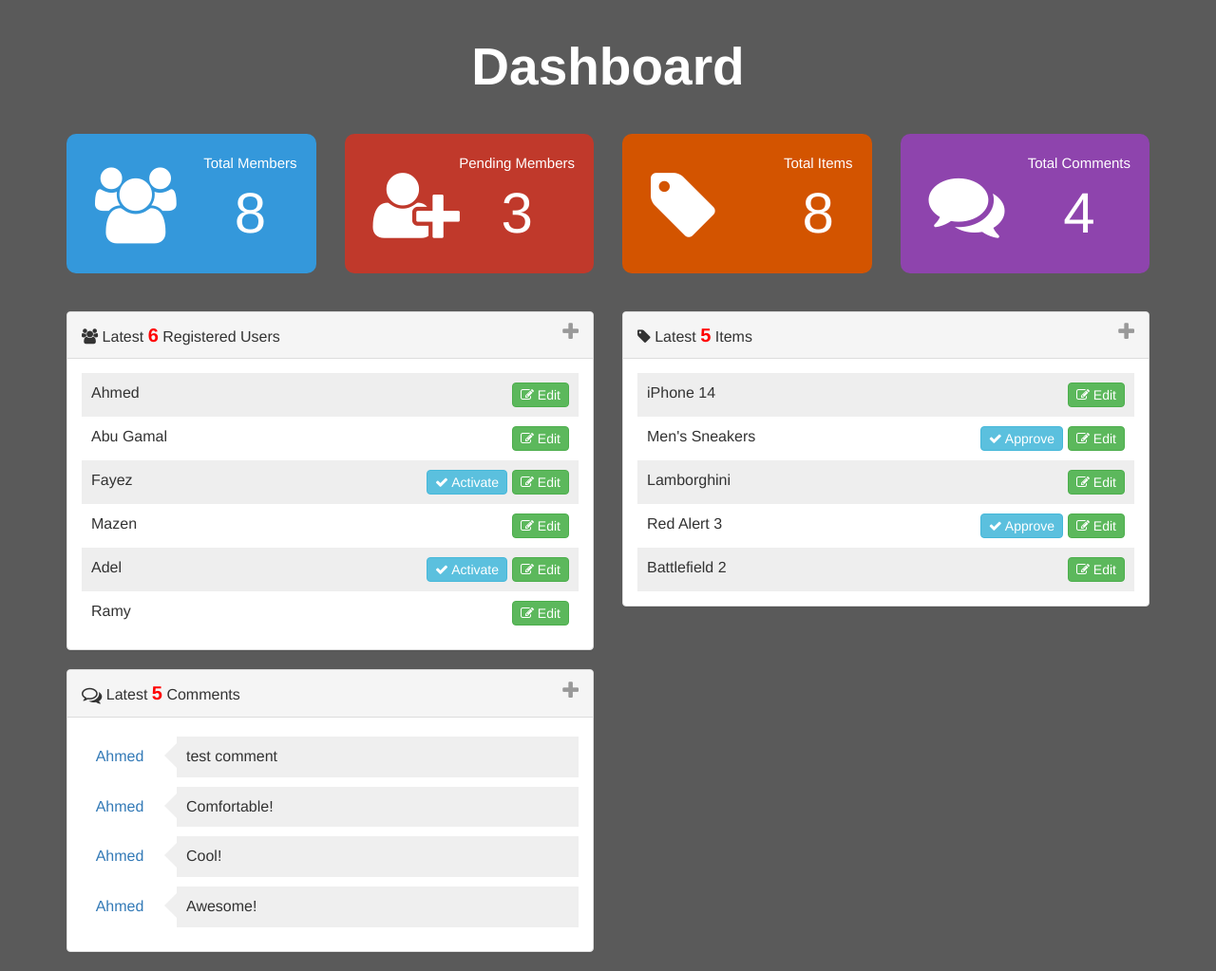
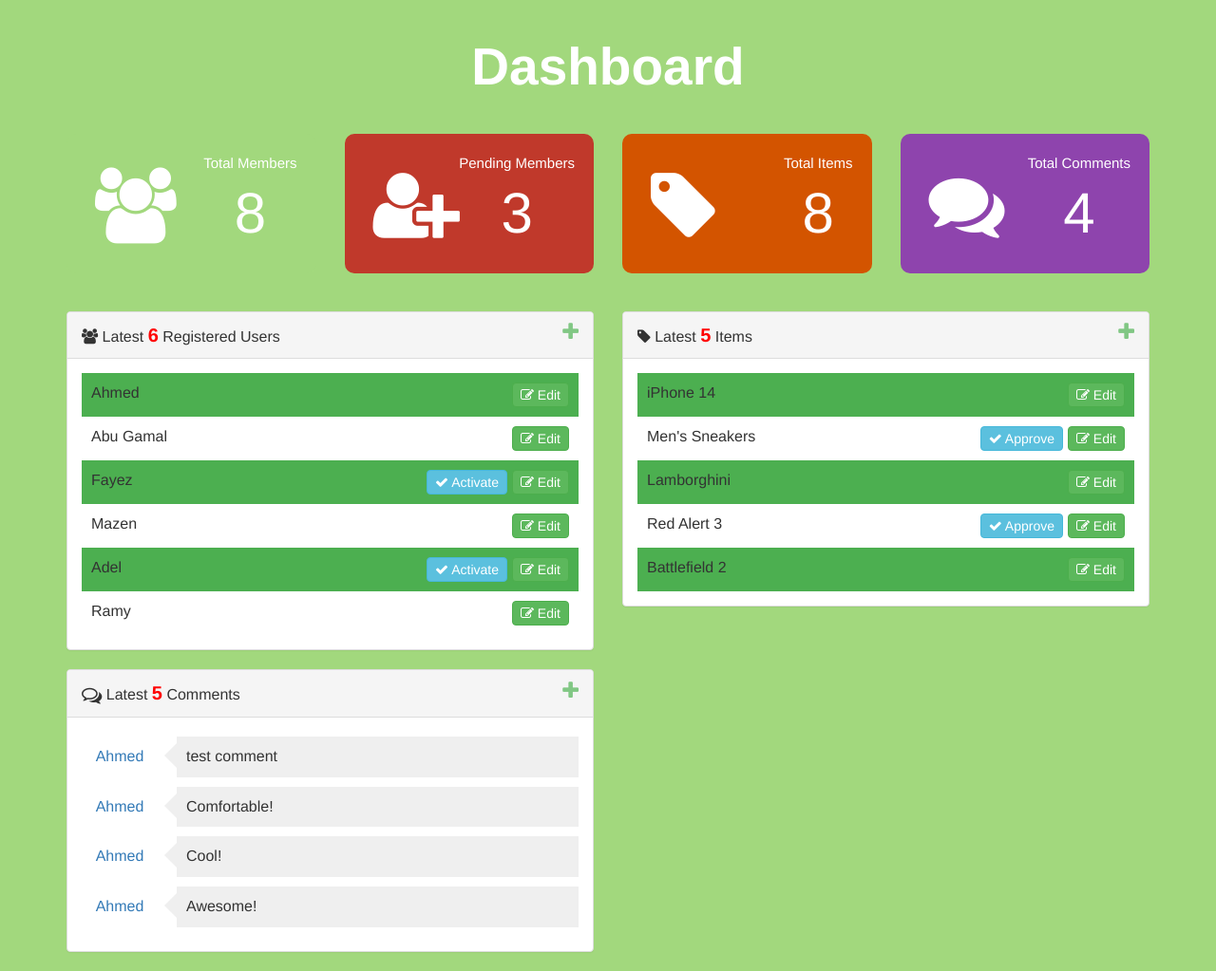
Before and after one commit to EddMarwa/Admin-Green-Market, a PHP site: page /eCommerce/admin/dashboard.php in a window 1280 px wide. Shown: the part 52-1075 px from the top of the page at 95% size. Run offline with PHP 8.4, Linux system fonts and the light colour scheme; a user stored in the database is signed in; data comes from the database, SQL or seed files in the repository.

Commit message:
backend css

```diff
--- a/admin/layout/css/backend.css
+++ b/admin/layout/css/backend.css
@@ -1,5 +1,5 @@
 /* Start: Main Rulez */
-body {background-color: #5a5a5a; font-size: 16px}
+body {background-color: #a2d87d; font-size: 16px}
 .asterisk {font-size: 30px; color: #d20707; position: absolute; right: 30px; top: 8px} /* class asterisk was created using jQuery. The first positioned-parent is .form-control */
 .nice-message {padding: 10px; background-color: #fff; margin: 10px 0; border-left: 5px solid #080}
 /* End: Main Rulez */
@@ -10,7 +10,7 @@ body {background-color: #5a5a5a; font-size: 16px}
 .login h4 {color: #fff}
 .login input {margin-bottom: 10px}
 .login .form-control {background-color: #eaeaea}
-.login .btn {background-color: #008dde}
+.login .btn {background-color: #a2d87d}
 /* End: Login Form */
 
 /* Start: Bootstrap edits */
@@ -31,16 +31,16 @@ body {background-color: #5a5a5a; font-size: 16px}
 .home-stats .stat a {color: #fff}
 .home-stats .stat a:hover {text-decoration: none}
 .home-stats .stat span {display: block; font-size: 60px}
-.home-stats .st-members {background-color: #3498db}
+.home-stats .st-members {background-color: #a2d87d}
 .home-stats .st-pending {background-color: #c0392b}
 .home-stats .st-items {background-color: #d35400}
 .home-stats .st-comments {background-color: #8e44ad}
 .latest {margin-top: 40px}
-.latest .toggle-info {color: #999}
-.latest .toggle-info:hover {color: #444; cursor: pointer}
+.latest .toggle-info {color: #81c784}
+.latest .toggle-info:hover {color: #4CAF50; cursor: pointer}
 .latest-users {margin-bottom: 0}
 .latest-users li {padding: 10px; overflow: hidden}
-.latest-users li:nth-child(odd) {background-color: #eee}
+.latest-users li:nth-child(odd) {background-color: #4CAF50}
 .latest-users .btn-success, .latest-users .btn-info {padding: 2px 8px}
 .latest-users .btn-info {margin-right: 5px}
 .latest .comment-box {margin: 5px 0 10px}
```
